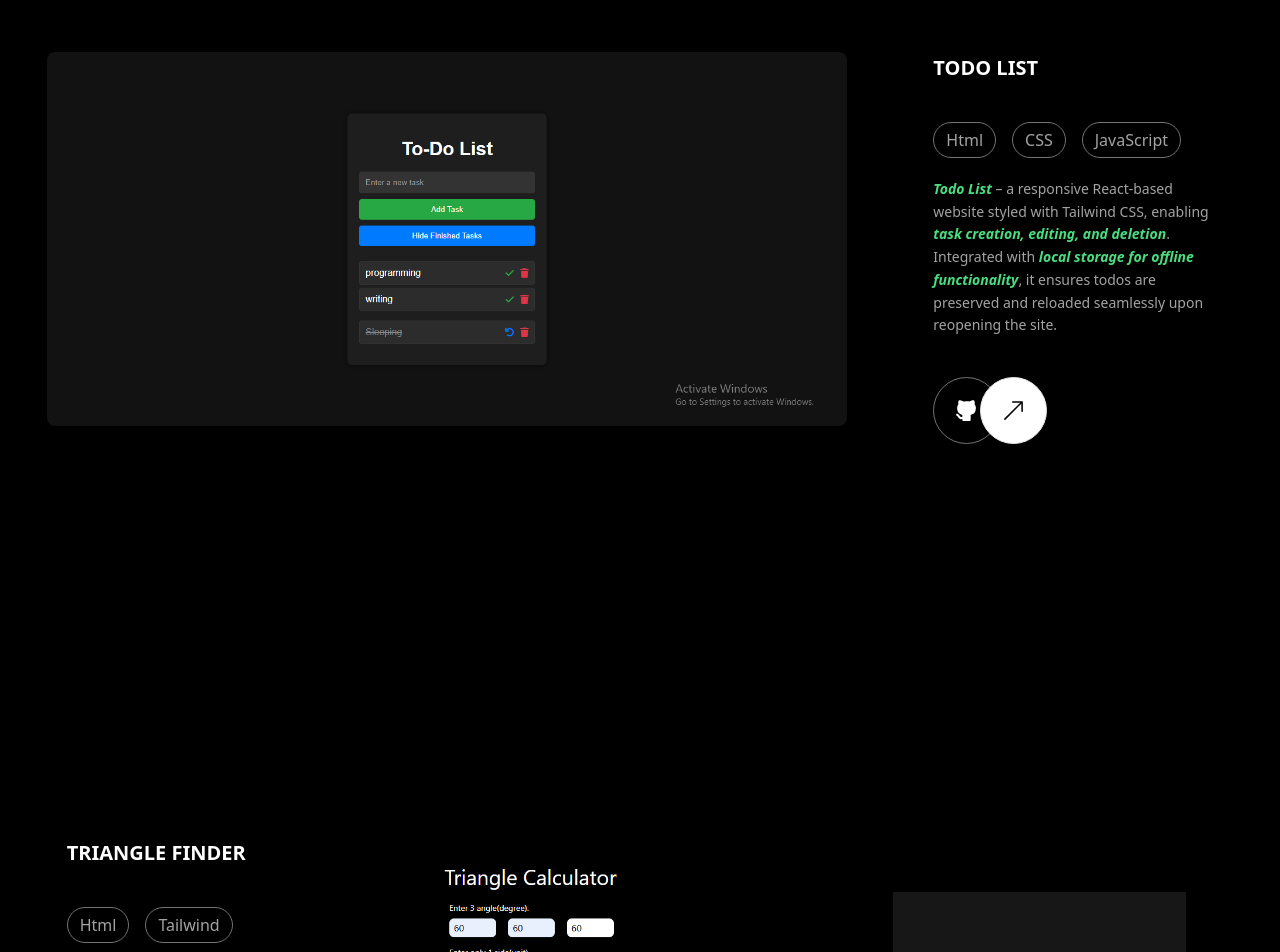
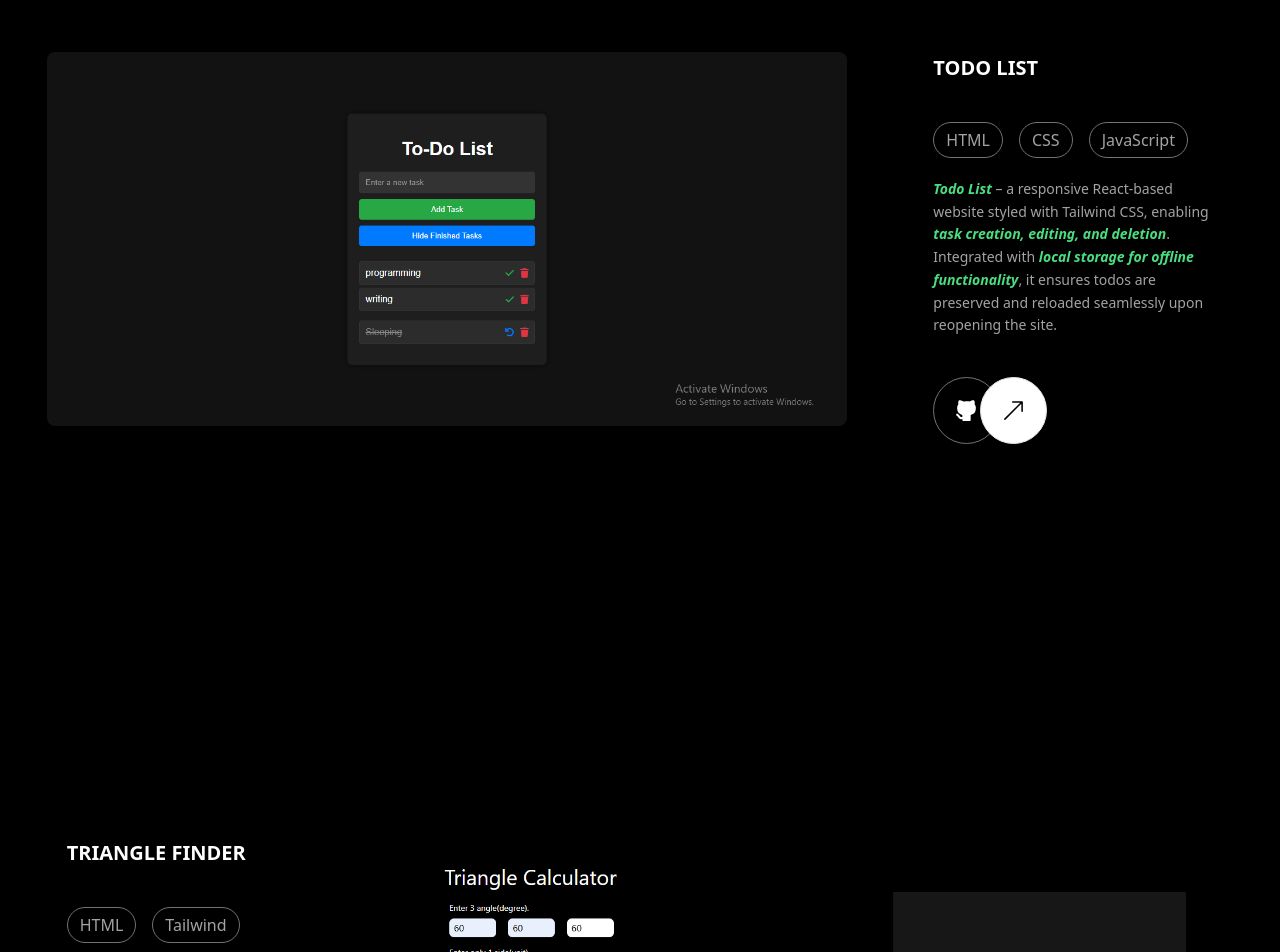
Before and after one commit to imadnanali/Portfolio, a React (Vite) app: page / in a window 1280 px wide. Shown: the part 3200-4152 px from the top of the page. Built offline with nearby package versions, Linux system fonts and the light colour scheme.

Commit message:
update HTML

```diff
--- a/index.html
+++ b/index.html
@@ -8,7 +8,7 @@
     <script src="https://cdnjs.cloudflare.com/ajax/libs/three.js/r128/three.min.js"></script>
     <title>Adnan Ali - Software Engineer</title>
   </head>
-  <body className="scrollbar">
+  <body>
     <div id="root"></div>
     <script type="module" src="/src/main.jsx"></script>
   </body>
--- a/src/components/projects.jsx
+++ b/src/components/projects.jsx
@@ -75,7 +75,7 @@ const Projects = () => {
                             </h1>
                             <div className="flex flex-wrap gap-4">
                                 <h1 className="px-3 py-1 rounded-full border border-neutral-500 text-neutral-400 leading-relaxed text-base">
-                                    Html
+                                    HTML
                                 </h1>
                                 <h1 className="px-3 py-1 rounded-full border border-neutral-500 text-neutral-400 leading-relaxed text-base">
                                     CSS
@@ -113,7 +113,7 @@ const Projects = () => {
                             </h1>
                             <div className="flex flex-wrap gap-4">
                                 <h1 className="px-3 py-1 rounded-full border border-neutral-500 text-neutral-400 leading-relaxed text-base">
-                                    Html
+                                    HTML
                                 </h1>
                                 <h1 className="px-3 py-1 rounded-full border border-neutral-500 text-neutral-400 leading-relaxed text-base">
                                     Tailwind
```
